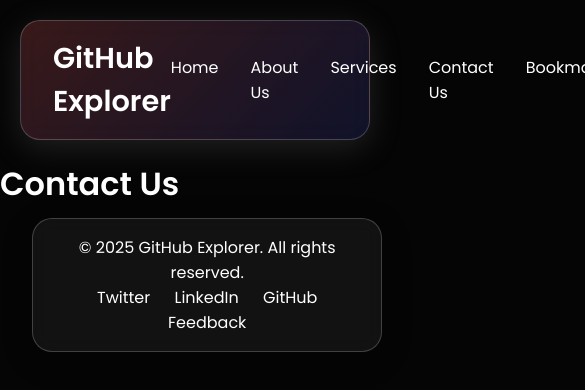
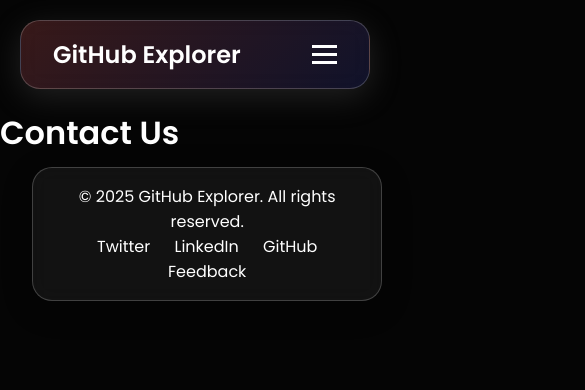
Before and after one commit to RishabhMunakhiya/Github-Project-Explorer, a React (Vite) app in the folder github-explorer/: page /contact in a window 390 px wide. Shown: the top 390 px of the page, 585 px wide, since content can reach past the window. Built offline with nearby package versions, Linux system fonts and the light colour scheme.

Commit message:
add hamburger

```diff
--- a/github-explorer/src/components/navbar/Navbar.css
+++ b/github-explorer/src/components/navbar/Navbar.css
@@ -1,4 +1,4 @@
-.glass-navbar {
+/* .glass-navbar {
   display: flex;
   justify-content: space-between;
   align-items: center;
@@ -10,9 +10,9 @@
   color: white;
   border: 1px solid rgba(255, 255, 255, 0.2);
   box-shadow: 0 8px 32px rgba(130, 128, 128, 0.223);
-}
+} */
 
-.glass-navbar h2 {
+/* .glass-navbar h2 {
   font-size: 1.8rem;
 }
 
@@ -20,26 +20,107 @@
   display: flex;
   list-style: none;
   gap: 2rem;
+/* } */
+
+
+/* src/components/navbar/Navbar.css */
+.navbar {
+  display: flex;
+  justify-content: space-between;
+  align-items: center;
+  padding: 1rem 2rem;
+  margin: 20px;
+  background: linear-gradient(135deg, rgba(176, 73, 73, 0.3), rgba(45, 51, 130, 0.3));
+  backdrop-filter: blur(12px);
+  border-radius: 20px;
+  color: white;
+  border: 1px solid rgba(255, 255, 255, 0.2);
+  box-shadow: 0 8px 32px rgba(130, 128, 128, 0.223);
+  position: sticky;
+  top: 0;
+  z-index: 1000;
 }
 
-.glass-navbar a {
+.navbar-logo {
+  font-size: 1.5rem;
+  color: white;
+  font-weight: bold;
+}
+
+.navbar-links {
+  display: flex;
+  gap: 2rem;
+}
+
+.navbar-links a {
   color: white;
   text-decoration: none;
   font-weight: 500;
   position: relative;
+  transition: color 0.3s ease;
 }
 
-.glass-navbar a::after {
+.navbar-links a::after {
   content: '';
   position: absolute;
   width: 0%;
   height: 2px;
   bottom: -2px;
   left: 0;
-  background:linear-gradient(135deg, #ab51c9, #5395a2);
+  background: linear-gradient(135deg, #ab51c9, #5395a2);
+  transition: width 0.3s ease;
+}
+
+.navbar-links a:hover::after {
+  width: 100%;
+}
+
+.hamburger {
+  display: none;
+  flex-direction: column;
+  cursor: pointer;
+  gap: 5px;
+}
+
+.bar {
+  width: 25px;
+  height: 3px;
+  background: white;
   transition: 0.3s ease;
 }
 
-.glass-navbar a:hover::after {
-  width: 100%;
+/* Transform bars into X */
+.rotate1 {
+  transform: rotate(45deg) translate(5px, 5px);
 }
+.rotate2 {
+  transform: rotate(-45deg) translate(5px, -7px);
+}
+.hide {
+  opacity: 0;
+}
+
+/* Responsive Style */
+@media (max-width: 768px) {
+  .navbar-links {
+    position: absolute;
+    top: 70px;
+    left: 0;
+    width: 100%;
+    flex-direction: column;
+    align-items: center;
+    background: rgba(11, 11, 11, 0.83);
+    backdrop-filter: blur(8px);
+    padding: 1rem 0;
+    display: none;
+    border-radius: 20px;
+  }
+
+  .navbar-links.open {
+    display: flex;
+  }
+
+  .hamburger {
+    display: flex;
+  }
+}
--- a/github-explorer/src/components/navbar/Navbar.jsx
+++ b/github-explorer/src/components/navbar/Navbar.jsx
@@ -1,20 +1,34 @@
-import { Link } from 'react-router-dom';
-import './Navbar.css';
+// src/components/navbar/Navbar.jsx
+import React, { useState } from "react";
+import { Link } from "react-router-dom";
+import "./Navbar.css";
 
-function Navbar() {
+const Navbar = () => {
+  const [isOpen, setIsOpen] = useState(false);
+
+  const toggleMenu = () => setIsOpen(!isOpen);
+  const closeMenu = () => setIsOpen(false);
+
   return (
-    <nav className="glass-navbar">
-      <h2>GitHub Explorer</h2>
-      <ul>
-        <li><Link to="/">Home</Link></li>
-        <li><Link to="/about">About Us</Link></li>
-        <li><Link to="/services">Services</Link></li>
-        <li><Link to="/contact">Contact Us</Link></li>
-        <li><a href="/bookmarks" className='bookmark'>Bookmarks</a></li>
-        <li><Link to="/analytics">Analytics</Link></li>
-      </ul>
+    <nav className="navbar glass-navbar">
+      <div className="navbar-logo">GitHub Explorer</div>
+
+      <div className={`navbar-links ${isOpen ? "open" : ""}`}>
+        <Link to="/" onClick={closeMenu}>Home</Link>
+        <Link to="/about" onClick={closeMenu}>About</Link>
+        <Link to="/services" onClick={closeMenu}>Services</Link>
+        <Link to="/contact" onClick={closeMenu}>Contact</Link>
+        <Link to="/bookmarks" onClick={closeMenu}>Bookmarks</Link>
+        <Link to="/analytics" onClick={closeMenu}>Analytics</Link>
+      </div>
+
+      <div className="hamburger" onClick={toggleMenu}>
+        <div className={`bar ${isOpen ? "rotate1" : ""}`}></div>
+        <div className={`bar ${isOpen ? "hide" : ""}`}></div>
+        <div className={`bar ${isOpen ? "rotate2" : ""}`}></div>
+      </div>
     </nav>
   );
-}
+};
 
 export default Navbar;
--- a/github-explorer/src/pages/analytics/Analytics.css
+++ b/github-explorer/src/pages/analytics/Analytics.css
@@ -30,3 +30,18 @@
 .chart-box:hover {
   transform: translateY(-5px);
 }
+@media (max-width: 768px) {
+  .repo-cards-container {
+    flex-direction: column;
+    align-items: center;
+  }
+
+  .search-bar {
+    flex-direction: column;
+    gap: 1rem;
+  }
+
+  .chart-box {
+    width: 100%;
+  }
+}
```
Also changed, not shown: github-explorer/src/pages/home/Home.css (line endings or trailing spaces).
